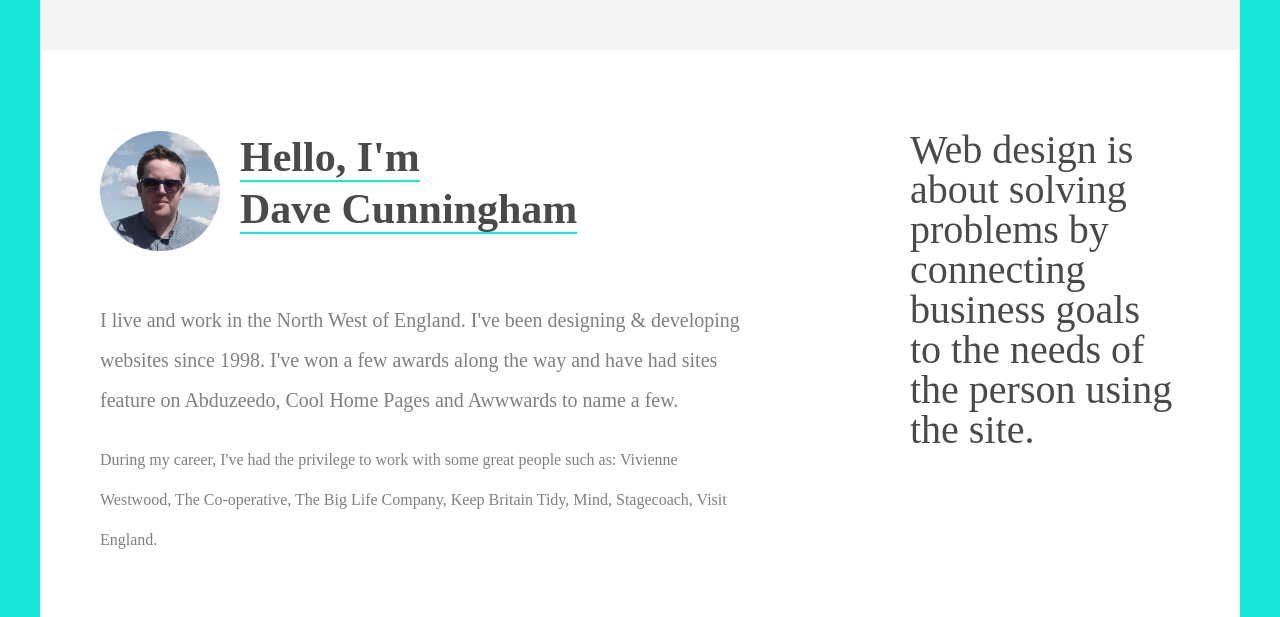
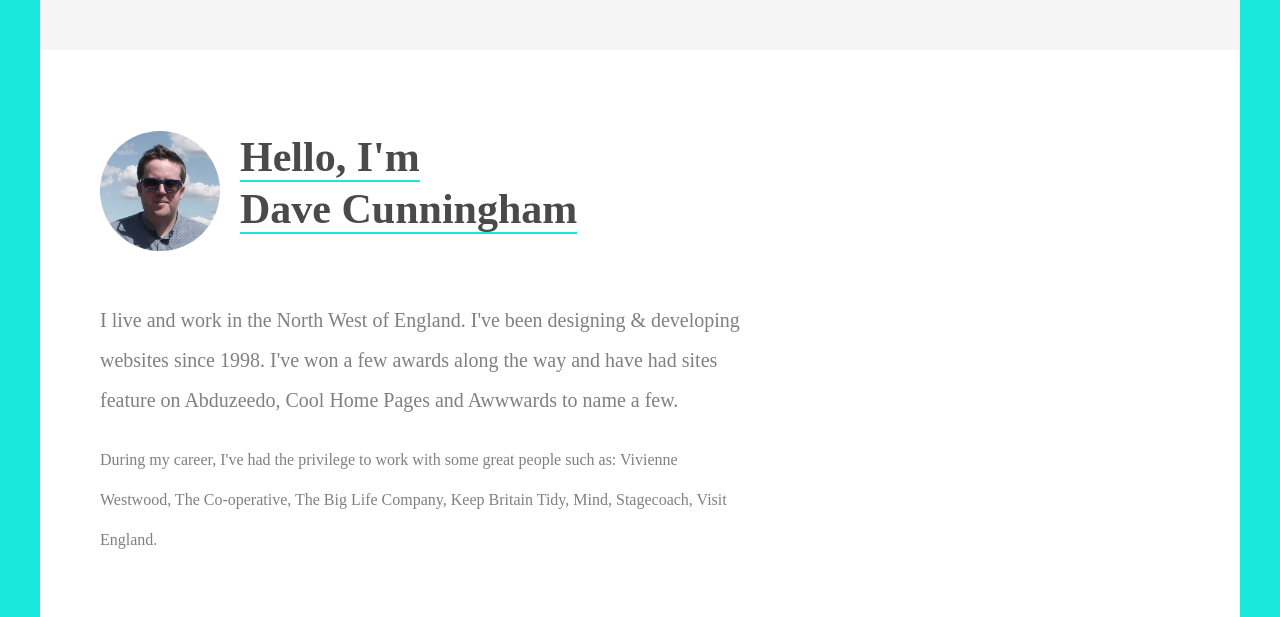
Before and after one commit to davecunningham/davecunningham.github.io, a website: page index.html in a window 1280 px wide. Shown: the part 820-1437 px from the top of the page. Drawn offline with nearby package versions, Linux system fonts and the light colour scheme; a web font is replaced by a local one.

Commit message:
removed quote

```diff
--- a/index.html
+++ b/index.html
@@ -44,9 +44,6 @@
                         During my career, I've had the privilege to work with some great people such as: Vivienne Westwood, The Co-operative, The Big Life Company, Keep Britain Tidy, Mind, Stagecoach, Visit England.
                     </p>
                 </div>
-                <blockquote>
-                    <span>Web design is about solving problems by connecting business goals to the needs of the person using the site.</span>
-                </blockquote>
             </div>
         </main>
         <section class="photo-wrapper cf">
```
